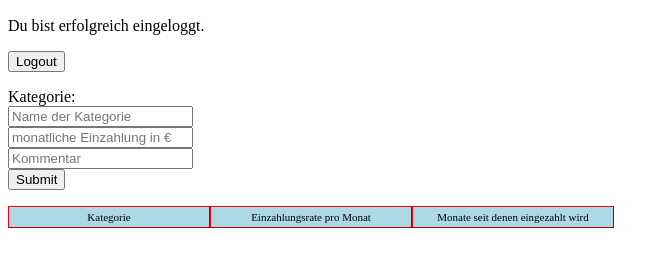
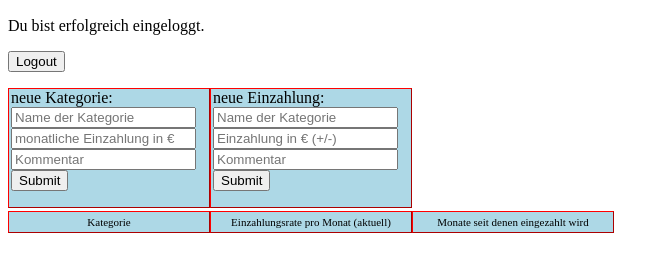
Before and after one commit to DavyySz/financial-planner, a Django app: template members/templates/dashboard.html in a window 1280 px wide. Shown: the part 84-356 px from the top of the page, without its empty margins (0-669 px from the left). Run offline with Django 5.2, Linux system fonts and the light colour scheme; the template is opened without the code that fills it, so the values that code supplies are empty.

Commit message:
add monthly payment

```diff
--- a/financial_planer/settings.py
+++ b/financial_planer/settings.py
@@ -37,7 +37,8 @@ INSTALLED_APPS = [
     'django.contrib.sessions',
     'django.contrib.messages',
     'django.contrib.staticfiles',
-    'members'
+    'members',
+    'django.contrib.postgres'
 ]
 
 MIDDLEWARE = [
--- a/members/date.py
+++ b/members/date.py
@@ -18,7 +18,7 @@ def past_months_since_deposit(attributes):
             months_in_the_current_year = date_this_moment.month
             past_months_since_deposit = months_to_next_year + months_in_the_current_year
 
-        elif (x.date_now.year - x.creation_date_of_the_category.year) >= 2:
+        elif (x.date_now.year - x.creation_date_of_the_category.year) >= 2: # if at least 2 years have passed since the category was created
             full_months_from_creation_to_the_next_full_year = (12 - x.creation_date_of_the_category.month) + 1
 
             full_months_since_creation_in_full_years = ((x.date_now.year - x.creation_date_of_the_category.year) - 1) * 12
--- a/members/templates/dashboard.html
+++ b/members/templates/dashboard.html
@@ -15,6 +15,19 @@
   text-align: center;
   margin-top: 4px;
 }
+
+.input_form {
+  border: 1px outset red;
+  background-color: lightblue;
+  display: inline-block;
+  width: 200px;
+  margin-bottom: 3px;
+  margin-right: -4px;
+}
+
+.input_box {
+  position: relative;left: 2px;
+}
 </style>
 
 
@@ -27,18 +40,44 @@
 <form action="{% url 'logout' %}" method="post">
   {% csrf_token %}
   <button type="submit">Logout</button>
+</form >
 
-</form >
+<div class="input_form">
 <form action="{% url 'dashboard' %}" method="post">
   {%csrf_token%}
-  <label for="category_name">Kategorie:</label><br>
+
+  <div class="input_box">
+  <label for="category_name">neue Kategorie:</label><br>
 
   <input type="text" name="category_name" placeholder="Name der Kategorie"><br> <!--input box send category to server-->
   <input type="text" name="monthly_amount" placeholder="monatliche Einzahlung in €"><br> <!--input box send monthly_amount to server-->
   <input type="text" name="comment" placeholder="Kommentar"><br> <!--input box send comment to server-->
 
   <input type="submit" value="Submit"> <!--submit button-->
+  </div>
+
 </form>
+</div>
+
+
+<div class="input_form">
+</form >
+<form action="{% url 'dashboard' %}" method="post">
+  {%csrf_token%}
+
+  <div class="input_box">
+  <label for="category_name">neue Einzahlung:</label><br>
+
+  <input type="text" name="category_name" placeholder="Name der Kategorie"><br> <!--input box send category to server-->
+  <input type="text" name="monthly_amount" placeholder="Einzahlung in € (+/-)"><br> <!--input box send monthly_amount to server-->
+  <input type="text" name="comment" placeholder="Kommentar"><br> <!--input box send comment to server-->
+
+  <input type="submit" value="Submit"> <!--submit button-->
+    </div>
+
+</form>
+</div>
+
 
 {%if attributes == "false" %}
   <script>alert("Name der Kategorie und monatliche Einzahlungen müssen ausgefüllt werden")</script>
@@ -64,7 +103,7 @@
   <div>
 
     <div class="myDiv" style="width:200px">
-    <p class="Box_contents">Einzahlungsrate pro Monat</p>
+    <p class="Box_contents">Einzahlungsrate pro Monat (aktuell)</p>
     </div>
 
     {%for x in attributes %}
--- a/members/views.py
+++ b/members/views.py
@@ -10,6 +10,7 @@ from django.contrib import messages
 from django.shortcuts import render, redirect
 import datetime
 from .date import past_months_since_deposit
+from django.contrib.postgres.fields import ArrayField
 
 
 def members(request):
@@ -59,10 +60,11 @@ def dashboard(request):
           index_of_new_cathegory = request.user.member.attributes.count() + 1
           new_key = "cathegory" + str(index_of_new_cathegory)
 
+          date_today = datetime.date.today()
           request.user.member.attributes.create(key=new_key, category=value_from_input,monthly_amount=value_monthly_amount, comment=value_comment, creation_date_of_the_category = date_today)
           attributes = request.user.member.attributes.all()
           creation_date =request.user.member.attributes.filter(key=new_key).values_list("creation_date_of_the_category", flat=True).first()
-          date_today = datetime.date.today()
+
 
           past_months_since_deposit(attributes)
         else:
```
Also changed, not shown: members/Calculate_monthly _payments.py (added, +13 -0 lines), members/models.py (+6 -1 lines), members/migrations/0012_memberattribute_number_of_changes_deposit_amount.py (added), members/migrations/0013_memberattribute_index_monthly_amount_and_more.py (added), members/migrations/0014_alter_memberattribute_monthly_amount.py (added).
